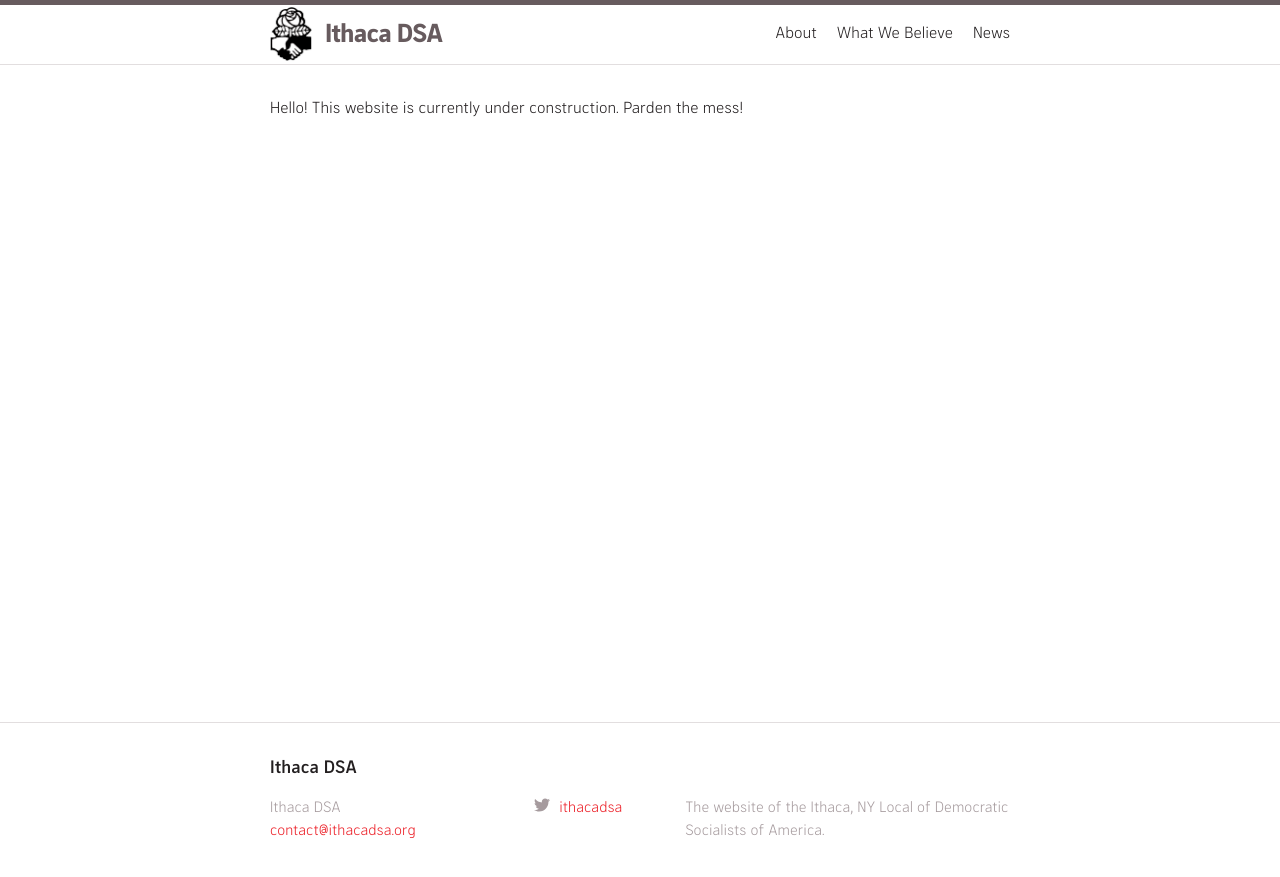
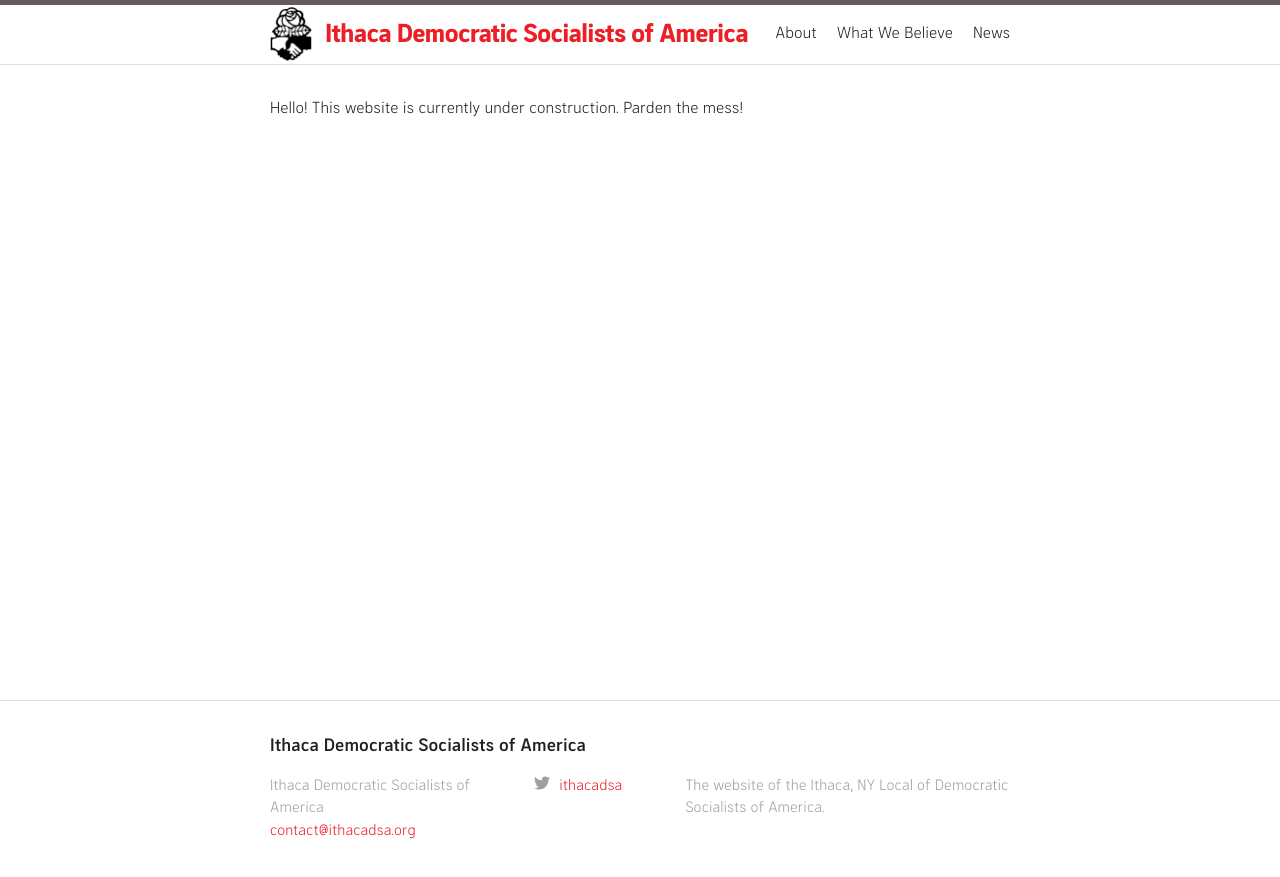
Before and after one commit to ithacadsa/ithacadsa.github.io, a Jekyll site: the page built from index.md, in a window 1280 px wide. Shown: the top 877 px of the page. Built offline with Jekyll 4.4.1, drawn with Linux system fonts in a browser that asks for light colours.

Commit message:
style changes

```diff
--- a/_config.yml
+++ b/_config.yml
@@ -13,7 +13,7 @@
 # you will see them accessed via {{ site.title }}, {{ site.email }}, and so on.
 # You can create any custom variable you would like, and they will be accessible
 # in the templates via {{ site.myvariable }}.
-title: Ithaca DSA
+title: Ithaca Democratic Socialists of America
 email: contact@ithacadsa.org
 description: >-
   The website of the Ithaca, NY Local of Democratic Socialists of America.
--- a/_sass/ithaca_dsa/_layout.scss
+++ b/_sass/ithaca_dsa/_layout.scss
@@ -22,11 +22,6 @@
     height: $base-line-height * $base-font-size * 2.25;
     margin-bottom: 3px;
     margin-right: 0.5em;
-  }
-
-  &,
-  &:visited {
-    color: $grey-color-dark;
   }
 }
 
```
